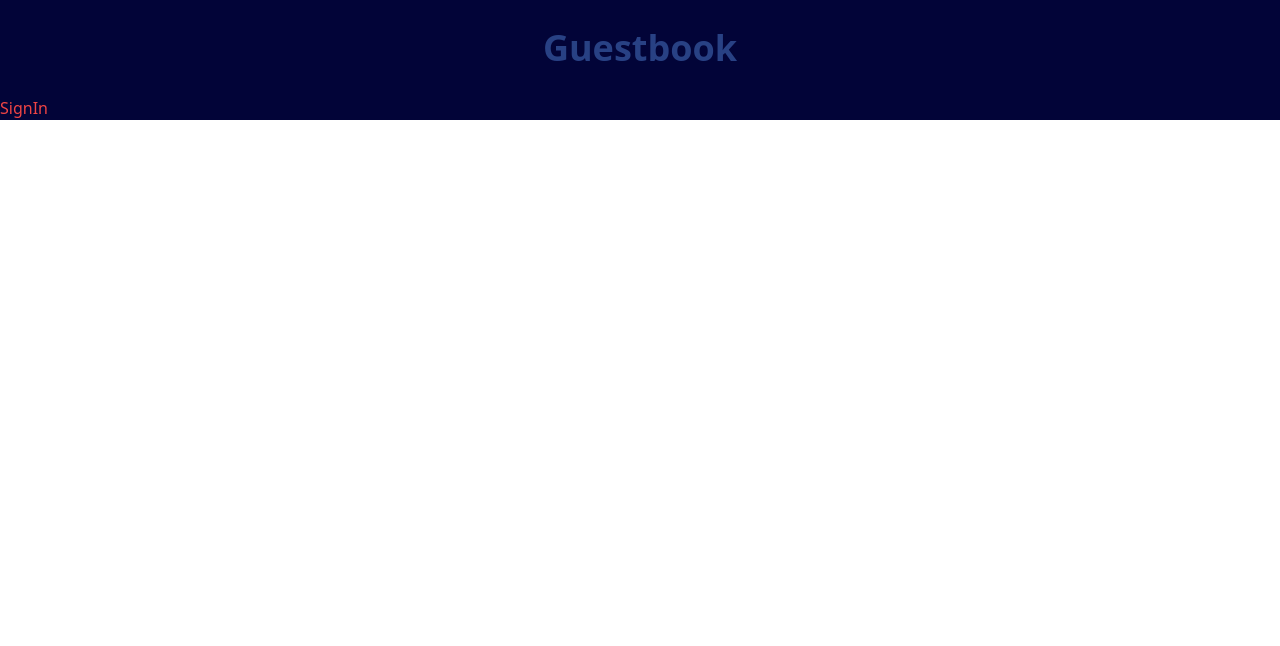
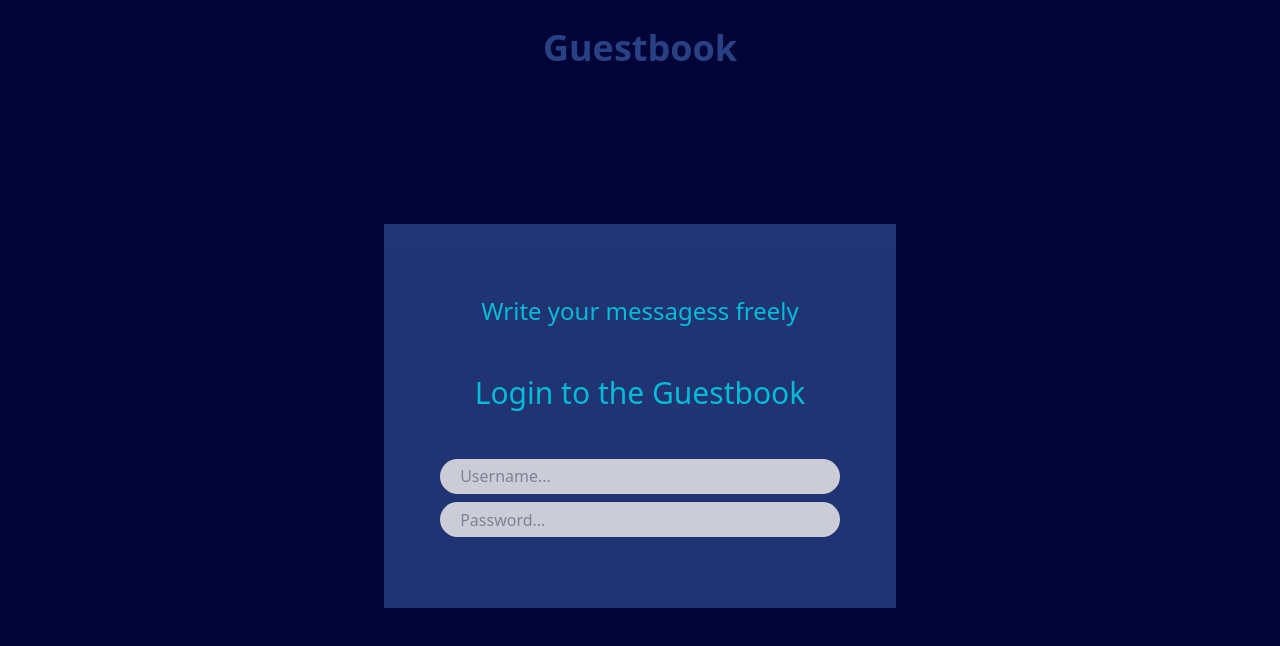
Before and after one commit to StrahinjaWebDev/Guestbook, a React (Vite) app in the folder client/: page / in a window 1280 px wide. Shown: the top 646 px of the page. Built offline with nearby package versions, Linux system fonts and the light colour scheme; no server answers.

Commit message:
styling ui and making reusable components

```diff
--- a/client/src/App.tsx
+++ b/client/src/App.tsx
@@ -1,15 +1,15 @@
 import React from "react";
 import { createBrowserRouter, createRoutesFromElements, Route, Outlet, RouterProvider } from "react-router-dom";
 import Navbar from "./compoents/Navbar";
-import SignIn from "./compoents/pages/SignIn";
 import Home from "./compoents/pages/Home";
 import Main from "./compoents/pages/Main";
+import Login from "./compoents/pages/Login";
 
 function App() {
   const router = createBrowserRouter(
     createRoutesFromElements(
       <Route path="/" element={<Root />}>
-        <Route index element={<SignIn />}></Route>
+        <Route index element={<Login />}></Route>
         <Route path="/home" element={<Home />}></Route>
         <Route path="/main" element={<Main />}></Route>
       </Route>
@@ -17,7 +17,7 @@ function App() {
   );
 
   return (
-    <div className="bg-first">
+    <div className="bg-first h-[100vh]">
       <RouterProvider router={router} />
     </div>
   );
--- /dev/null
+++ b/client/src/compoents/Custom/Input.tsx
@@ -0,0 +1,24 @@
+import React from "react";
+
+interface IInputProps extends React.HTMLAttributes<HTMLInputElement> {
+  primary?: boolean;
+  placeholder?: string;
+  value?: string;
+  // eslint-disable-next-line no-unused-vars
+  onChange?: (e: any) => void;
+  type?: string;
+}
+
+const Input = ({ value, placeholder, onChange, ...props }: IInputProps) => {
+  return (
+    <input
+      {...props}
+      value={value}
+      className="rounded-[60px] w-[13em] h-[2.2em] placeholder:pl-2 pl-2 xl:w-[25em]"
+      onChange={onChange}
+      placeholder={placeholder}
+    ></input>
+  );
+};
+
+export default Input;
--- /dev/null
+++ b/client/src/compoents/pages/Login.tsx
@@ -0,0 +1,19 @@
+import React from "react";
+import Input from "../Custom/Input";
+
+const Login = () => {
+  return (
+    <div className="h-[40em] w-screen flex justify-center items-center">
+      <div className="w-[60vw] h-[24em] bg-second flex flex-col opacity-80 items-center justify-center gap-12 xl:w-[40vw] ">
+        <span className="text-lg text-fourth xl:text-2xl">Write your messagess freely</span>
+        <p className="text-xl text-fourth xl:text-3xl">Login to the Guestbook</p>
+        <div className="flex justify-center items-center flex-col gap-2">
+          <Input primary placeholder=" Username..." />
+          <Input primary placeholder=" Password..." />
+        </div>
+      </div>
+    </div>
+  );
+};
+
+export default Login;
--- a/client/src/compoents/pages/SignIn.tsx
+++ /dev/null
@@ -1,7 +0,0 @@
-import React from "react";
-
-const SignIn = () => {
-  return <div className="text-red-500">SignIn</div>;
-};
-
-export default SignIn;
```
